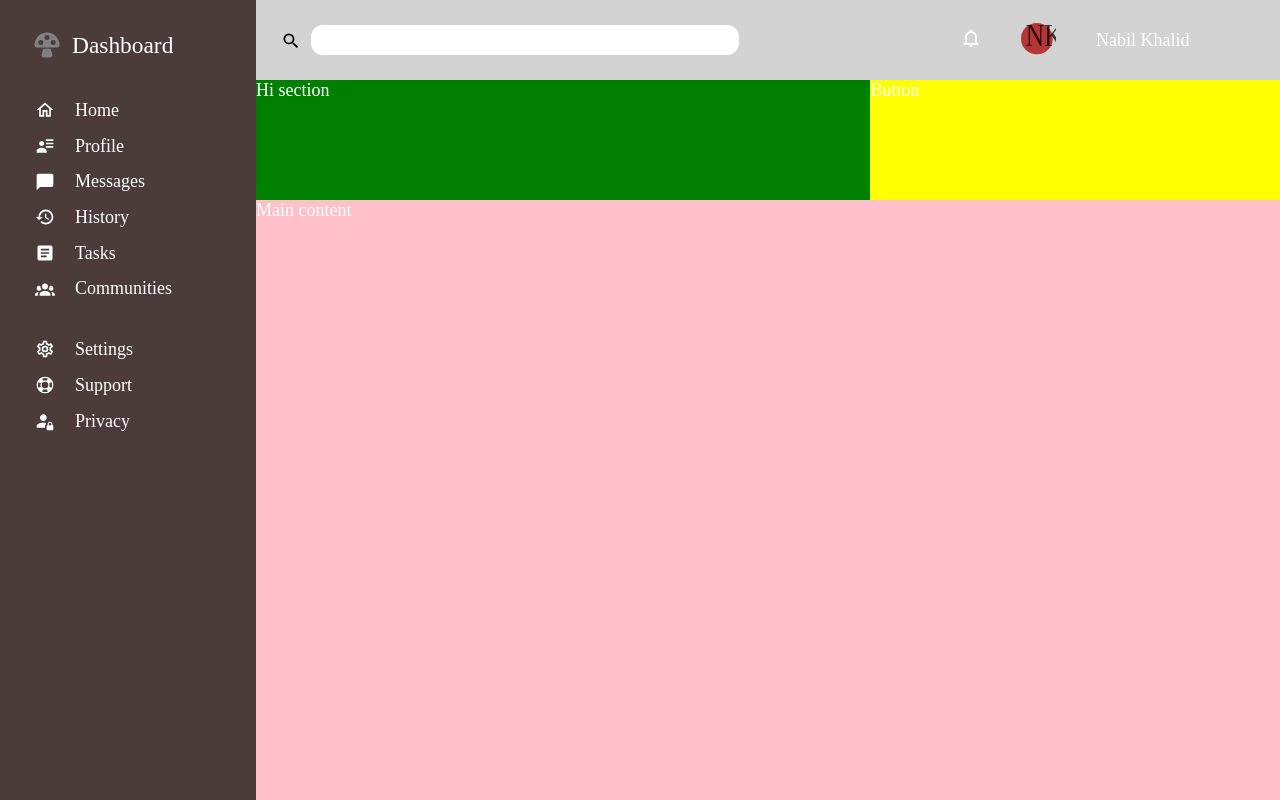
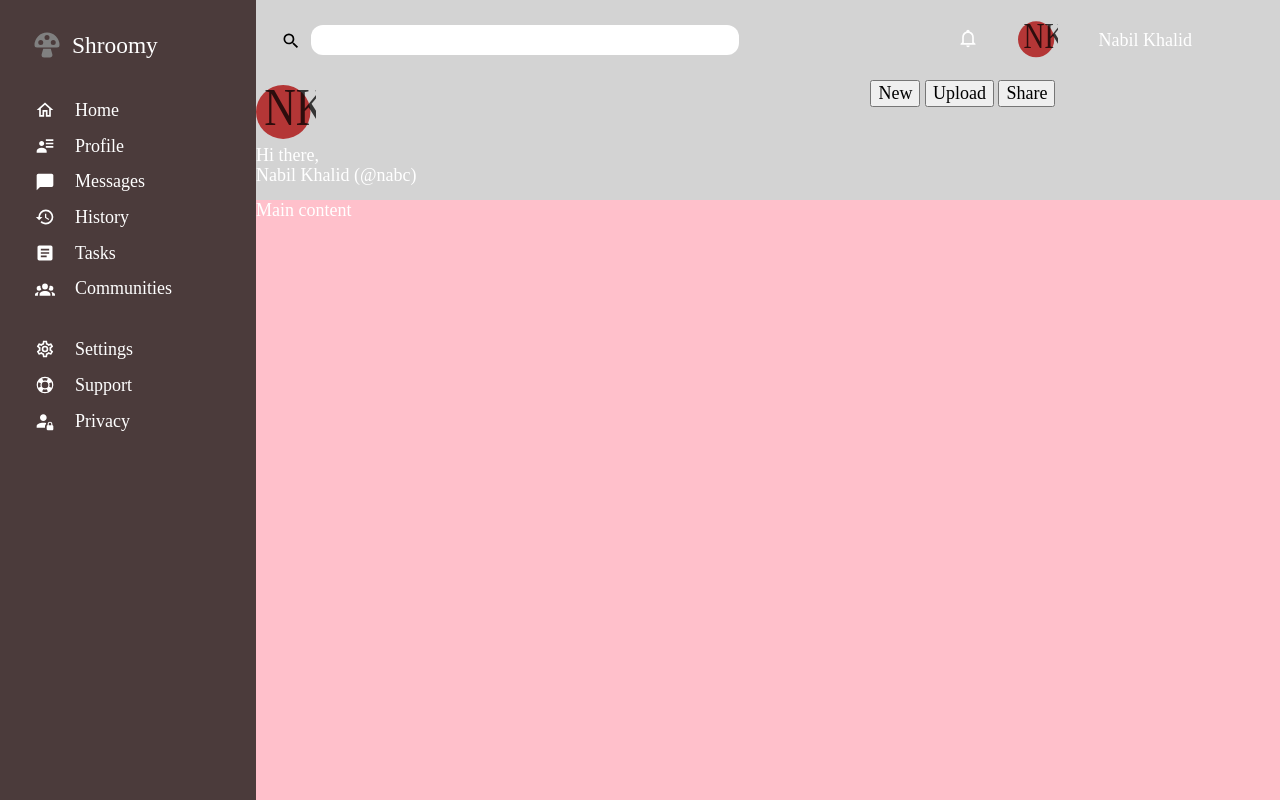
Before and after one commit to nabelk/admin-dashboard, a plain HTML site: page index.html in a window 1280 px wide. Drawn offline with Linux system fonts and the light colour scheme.

Commit message:
Add profile handler and button on the header section

```diff
--- a/index.html
+++ b/index.html
@@ -16,7 +16,7 @@
                 <svg style="width:30px;height:30px" viewBox="0 0 24 24">
                     <path fill="gray" d="M12,2A10,10 0 0,1 22,12A2,2 0 0,1 20,14H4A2,2 0 0,1 2,12A10,10 0 0,1 12,2M12,8A2,2 0 0,0 14,6A2,2 0 0,0 12,4A2,2 0 0,0 10,6A2,2 0 0,0 12,8M17,12A2,2 0 0,0 19,10A2,2 0 0,0 17,8A2,2 0 0,0 15,10A2,2 0 0,0 17,12M7,12A2,2 0 0,0 9,10A2,2 0 0,0 7,8A2,2 0 0,0 5,10A2,2 0 0,0 7,12M15,15L16.27,19.45L16.35,20C16.35,21.1 15.45,22 14.35,22H9.65A2,2 0 0,1 7.65,20L7.73,19.45L9,15H15Z" />
                 </svg>
-                <div class="logo-text">Dashboard</div>
+                <div class="logo-text">Shroomy</div>
             </div>
 
             <div class="nav">
@@ -105,10 +105,10 @@
                         </svg>
                     </div>
 
-                    <div class="profile-icon">
+                    <div class="small-profile-icon">
                         <svg
-                            width="35"
-                            height="35"
+                            width="40"
+                            height="40"
                             viewBox="0 0 30 25"
                             version="1.1"
                             id="svg5"
@@ -155,8 +155,62 @@
 
                 </div>
 
-                <div style="background-color: green;"> Hi section</div>
-                <div style="background-color: yellow;">Button</div>
+                <div class="profile-handler">
+
+                    <div class="big-profile-icon">
+                        <svg
+                            width="60"
+                            height="60"
+                            viewBox="0 0 30 25"
+                            version="1.1"
+                            id="svg5"
+                            sodipodi:docname="initial-pp.svg"
+                            inkscape:version="1.2.1 (1:1.2.1+202210291243+9c6d41e410)"
+                            xmlns:inkscape="http://www.inkscape.org/namespaces/inkscape"
+                            xmlns:sodipodi="http://sodipodi.sourceforge.net/DTD/sodipodi-0.dtd"
+                            xmlns="http://www.w3.org/2000/svg"
+                            xmlns:svg="http://www.w3.org/2000/svg">
+                            <defs
+                                id="defs2">
+                                <rect
+                                x="188.09193"
+                                y="236.07758"
+                                width="49.102722"
+                                height="39.808582"
+                                id="rect235" />
+                            </defs>
+                            <g
+                                inkscape:label="Layer 1"
+                                inkscape:groupmode="layer"
+                                id="layer1"
+                                transform="translate(-276.21206,-200.37285)">
+                                <ellipse
+                                style="opacity:0.746015;fill:#aa0000;stroke-width:0.264583"
+                                id="path119"
+                                cx="289.81662"
+                                cy="213.85144"
+                                rx="13.604555"
+                                ry="13.478587" />
+                                <text
+                                xml:space="preserve"
+                                transform="matrix(1.2129463,0,0,1.4811247,52.186002,-141.25153)"
+                                id="text233"
+                                style="font-style:normal;font-variant:normal;font-weight:normal;font-stretch:normal;font-family:Dhurjati;-inkscape-font-specification:Dhurjati;white-space:pre;shape-inside:url(#rect235);display:inline;opacity:0.746015;fill:#000000"><tspan
+                                    x="188.0918"
+                                    y="244.05295"
+                                    id="tspan628">NK</tspan></text>
+                            </g>
+                        </svg>
+                    </div>
+
+                    <div><span>Hi there,</span><br><span>Nabil Khalid (@nabc)</span></div>
+
+                </div>
+                <div class="button">
+                    <button>New</button>
+                    <button>Upload</button>
+                    <button>Share</button>
+                </div>
             </div>
 
             <div class="main-content">
```
